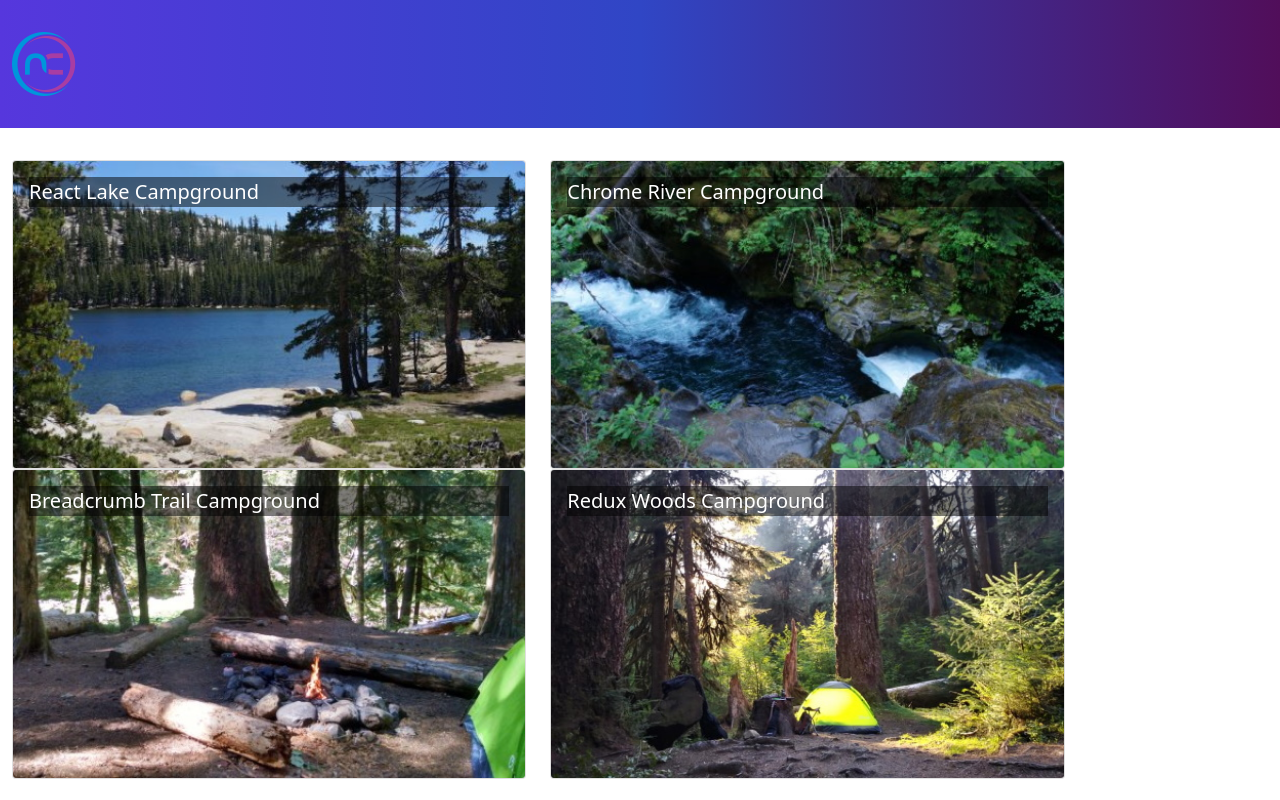
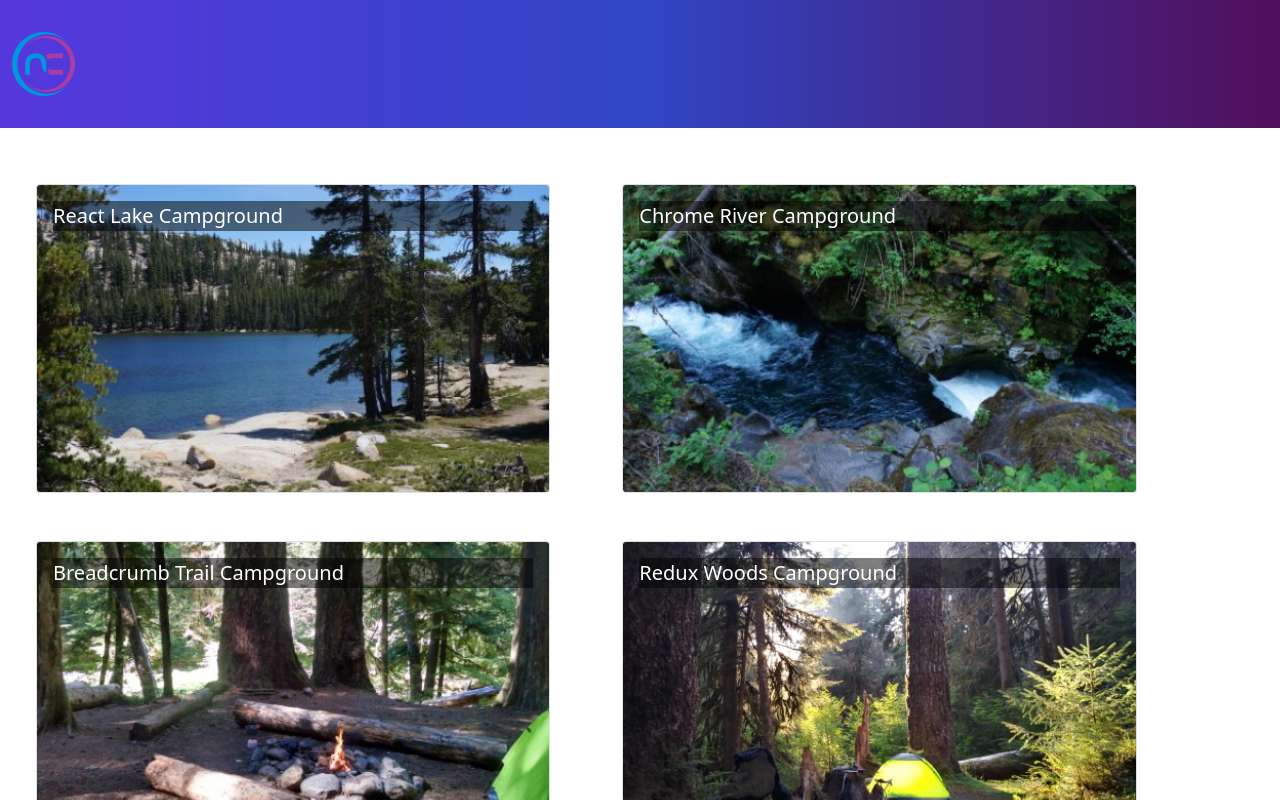
Before and after one commit to vcfratts/ReactNucampSite, a React (Create React App) app in the folder nucampsite/: page / in a window 1280 px wide. Shown: the top 800 px of the page. Built offline with nearby package versions, Linux system fonts and the light colour scheme.

Commit message:
fixed margin per instructor

```diff
--- a/nucampsite/src/features/campsites/CampsitesList.js
+++ b/nucampsite/src/features/campsites/CampsitesList.js
@@ -7,7 +7,7 @@ const CampSitesList = () => {
         <Row className="ms-auto">
             {CAMPSITES.map((campsite)=> {
                 return (
-                    <Col md="5" className="md-4" key={campsite.id}>
+                    <Col md="5" className="m-4" key={campsite.id}>
                         <CampsiteCard campsite={campsite}/>
                     </Col>
                 )
```
